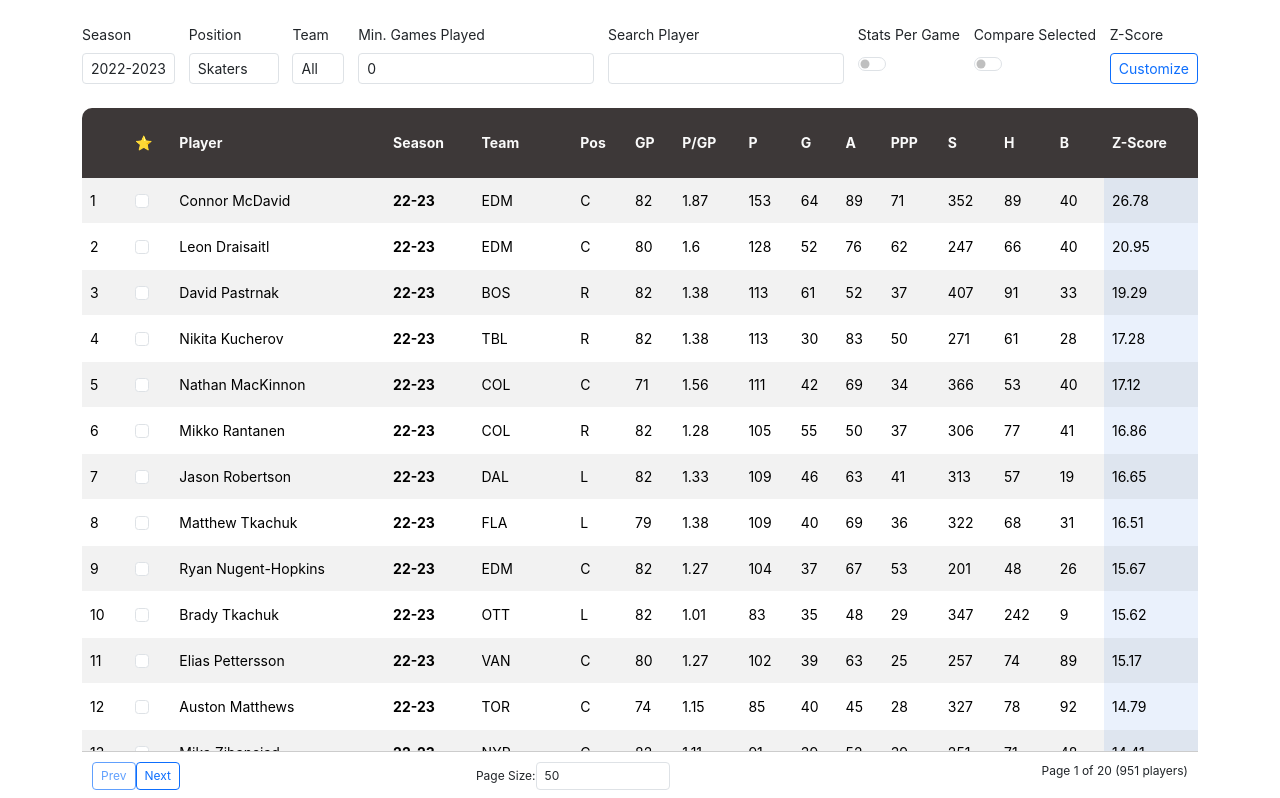
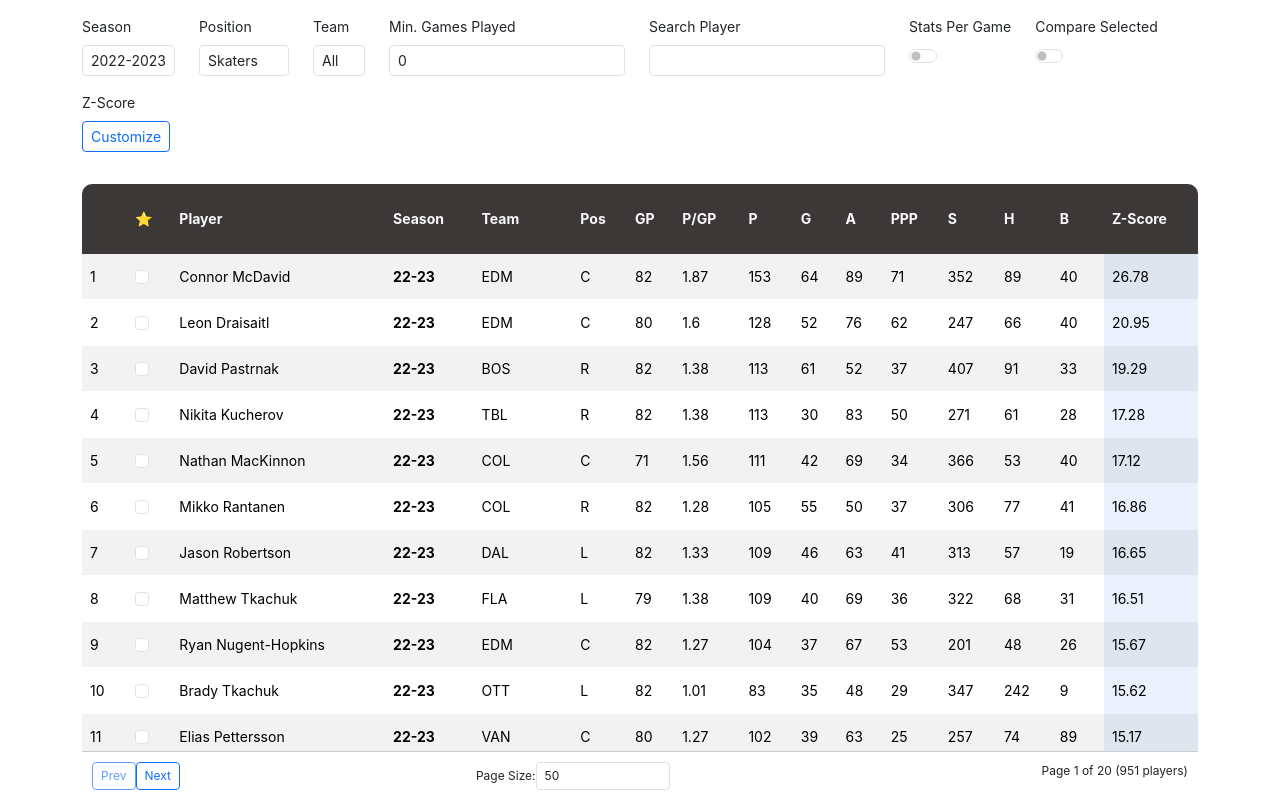
Before and after one commit to James37/nhl-fantasy-helper, a React (Create React App) app: page / in a window 1280 px wide. Shown: the top 798 px of the page. Built offline with nearby package versions, Linux system fonts and the light colour scheme.

Commit message:
-filter updates

```diff
--- a/src/components/Filters/CompareSelectedFilter.js
+++ b/src/components/Filters/CompareSelectedFilter.js
@@ -1,11 +1,12 @@
 import { useContext } from "react";
-import { Form } from "react-bootstrap";
+import { Col, Form } from "react-bootstrap";
 import { PlayerTableContext } from "../../context/PlayerTableContext";
 
 const CompareSelectedFilter = () => {
   const { filterOptions, setFilterOptions } = useContext(PlayerTableContext);
 
   return (
+    <Col sm={3} lg="auto" className="mb-3">
       <Form.Group controlId="compareSelected">
         <Form.Label>Compare Selected</Form.Label>
         <Form.Switch
@@ -21,6 +22,7 @@ const CompareSelectedFilter = () => {
           }
         />
       </Form.Group>
+    </Col>
   );
 };
 
--- a/src/components/Filters/Filters.js
+++ b/src/components/Filters/Filters.js
@@ -9,6 +9,7 @@ import MinGamesFilter from "./MinGamesFilter";
 import PlayerSearchFilter from "./PlayerSearchFilter";
 import CompareSelectedFilter from "./CompareSelectedFilter";
 import SumSeasonsFilter from "./SumSeasonsFilter";
+import { Nav, Navbar, Row } from "react-bootstrap";
 
 const Filters = () => {
   const {
@@ -44,7 +45,11 @@ const Filters = () => {
   }, [compareList, filterOptions, setCurrentPage, setFilteredData]);
 
   return (
-    <div className="d-flex justify-content-between my-4">
+    <Navbar expand="sm">
+      <Navbar.Toggle aria-controls="navbar-nav" />
+      <Navbar.Collapse id="navbar-nav">
+        <Nav className="me-auto">
+          <Row className="my-2">
             <SeasonFilter />
             {/* <SumSeasonsFilter /> */}
             <PositionFilter />
@@ -54,7 +59,10 @@ const Filters = () => {
             <StatsPerGameFilter />
             <CompareSelectedFilter />
             <ZScoreFilter />
-    </div>
+          </Row>
+        </Nav>
+      </Navbar.Collapse>
+    </Navbar>
   );
 };
 
--- a/src/components/Filters/MinGamesFilter.js
+++ b/src/components/Filters/MinGamesFilter.js
@@ -1,11 +1,12 @@
 import { useContext } from "react";
-import { Form } from "react-bootstrap";
+import { Col, Form } from "react-bootstrap";
 import { PlayerTableContext } from "../../context/PlayerTableContext";
 
 const MinGamesFilter = () => {
   const { filterOptions, setFilterOptions } = useContext(PlayerTableContext);
 
   return (
+    <Col sm={3} lg="auto" className="mb-3">
       <Form.Group>
         <Form.Label>Min. Games Played</Form.Label>
         <Form.Control
@@ -21,6 +22,7 @@ const MinGamesFilter = () => {
           size="sm"
         />
       </Form.Group>
+    </Col>
   );
 };
 
--- a/src/components/Filters/PlayerSearchFilter.js
+++ b/src/components/Filters/PlayerSearchFilter.js
@@ -1,11 +1,12 @@
 import { useContext } from "react";
-import { Form } from "react-bootstrap";
+import { Col, Form } from "react-bootstrap";
 import { PlayerTableContext } from "../../context/PlayerTableContext";
 
 const PlayerSearchFilter = () => {
   const { filterOptions, setFilterOptions } = useContext(PlayerTableContext);
 
   return (
+    <Col sm={3} lg="auto" className="mb-3">
       <Form.Group>
         <Form.Label>Search Player</Form.Label>
         <Form.Control
@@ -20,6 +21,7 @@ const PlayerSearchFilter = () => {
           size="sm"
         />
       </Form.Group>
+    </Col>
   );
 };
 
--- a/src/components/Filters/PositionFilter.js
+++ b/src/components/Filters/PositionFilter.js
@@ -1,11 +1,12 @@
 import { useContext } from "react";
-import { Form } from "react-bootstrap";
+import { Col, Form } from "react-bootstrap";
 import { PlayerTableContext } from "../../context/PlayerTableContext";
 
 const PositionFilter = () => {
   const { filterOptions, setFilterOptions } = useContext(PlayerTableContext);
 
   return (
+    <Col sm={3} lg="auto" className="mb-3">
       <Form.Group>
         <Form.Label>Position</Form.Label>
         <Form.Control
@@ -29,6 +30,7 @@ const PositionFilter = () => {
           <option value="G">Goalie</option>
         </Form.Control>
       </Form.Group>
+    </Col>
   );
 };
 
--- a/src/components/Filters/SeasonFilter.js
+++ b/src/components/Filters/SeasonFilter.js
@@ -1,11 +1,12 @@
 import { useContext } from "react";
-import { Form } from "react-bootstrap";
+import { Col, Form } from "react-bootstrap";
 import { PlayerTableContext } from "../../context/PlayerTableContext";
 
 const SeasonFilter = () => {
   const { filterOptions, setFilterOptions } = useContext(PlayerTableContext);
 
   return (
+    <Col sm={3} lg="auto" className="mb-3">
       <Form.Group controlId="seasonFilter">
         <Form.Label>Season</Form.Label>
         <Form.Control
@@ -24,6 +25,7 @@ const SeasonFilter = () => {
           <option value="20212022">2021-2022</option>
         </Form.Control>
       </Form.Group>
+    </Col>
   );
 };
 
--- a/src/components/Filters/StatsPerGameFilter.js
+++ b/src/components/Filters/StatsPerGameFilter.js
@@ -1,11 +1,12 @@
 import { useContext } from "react";
-import { Form } from "react-bootstrap";
+import { Col, Form } from "react-bootstrap";
 import { PlayerTableContext } from "../../context/PlayerTableContext";
 
 const StatsPerGameFilter = () => {
   const { statsPerGame, setStatsPerGame } = useContext(PlayerTableContext);
 
   return (
+    <Col sm={3} lg="auto" className="mb-3">
       <Form.Group controlId="statsPerGame">
         <Form.Label>Stats Per Game</Form.Label>
         <Form.Switch
@@ -16,6 +17,7 @@ const StatsPerGameFilter = () => {
           onChange={() => setStatsPerGame(!statsPerGame)}
         />
       </Form.Group>
+    </Col>
   );
 };
 
--- a/src/components/Filters/SumSeasonsFilter.js
+++ b/src/components/Filters/SumSeasonsFilter.js
@@ -1,11 +1,12 @@
 import { useContext } from "react";
-import { Form } from "react-bootstrap";
+import { Col, Form } from "react-bootstrap";
 import { PlayerTableContext } from "../../context/PlayerTableContext";
 
 const SumSeasonsFilter = () => {
   const { filterOptions, setFilterOptions } = useContext(PlayerTableContext);
 
   return (
+    <Col sm={3} lg="auto" className="mb-3">
       <Form.Group controlId="sumSeasons">
         <Form.Label>Sum Seasons</Form.Label>
         <Form.Switch
@@ -21,6 +22,7 @@ const SumSeasonsFilter = () => {
           }
         />
       </Form.Group>
+    </Col>
   );
 };
 
--- a/src/components/Filters/TeamFilter.js
+++ b/src/components/Filters/TeamFilter.js
@@ -1,5 +1,5 @@
 import { useContext } from "react";
-import { Form } from "react-bootstrap";
+import { Col, Form } from "react-bootstrap";
 import { PlayerTableContext } from "../../context/PlayerTableContext";
 import teams from "../../data/teams.json"
 
@@ -7,7 +7,7 @@ const TeamFilter = () => {
   const { filterOptions, setFilterOptions } = useContext(PlayerTableContext);
 
   return (
-    <div>
+    <Col sm={3} lg="auto" className="mb-3">
       <Form.Label className="mr-2">Team</Form.Label>
       <Form.Control
         as="select"
@@ -27,7 +27,7 @@ const TeamFilter = () => {
           </option>
         ))}
       </Form.Control>
-    </div>
+    </Col>
   );
 };
 
--- a/src/components/Filters/ZScoreFilter.js
+++ b/src/components/Filters/ZScoreFilter.js
@@ -90,6 +90,7 @@ const ZScoreFilter = () => {
   return (
     <>
       <OverlayTrigger placement="bottom" overlay={tooltip}>
+        <Col sm={3} lg="auto" className="mb-3">
           <Form.Group controlId="zScoreFilter">
             <Form.Label>Z-Score</Form.Label>
             <div>
@@ -102,6 +103,7 @@ const ZScoreFilter = () => {
               </Button>
             </div>
           </Form.Group>
+        </Col>
       </OverlayTrigger>
 
       <Modal
```
Also changed, not shown: package.json (+7 -1 lines), 1 other file (tests, documents, lock files or other folders). Lines whose indentation alone changed are shown as unchanged.
